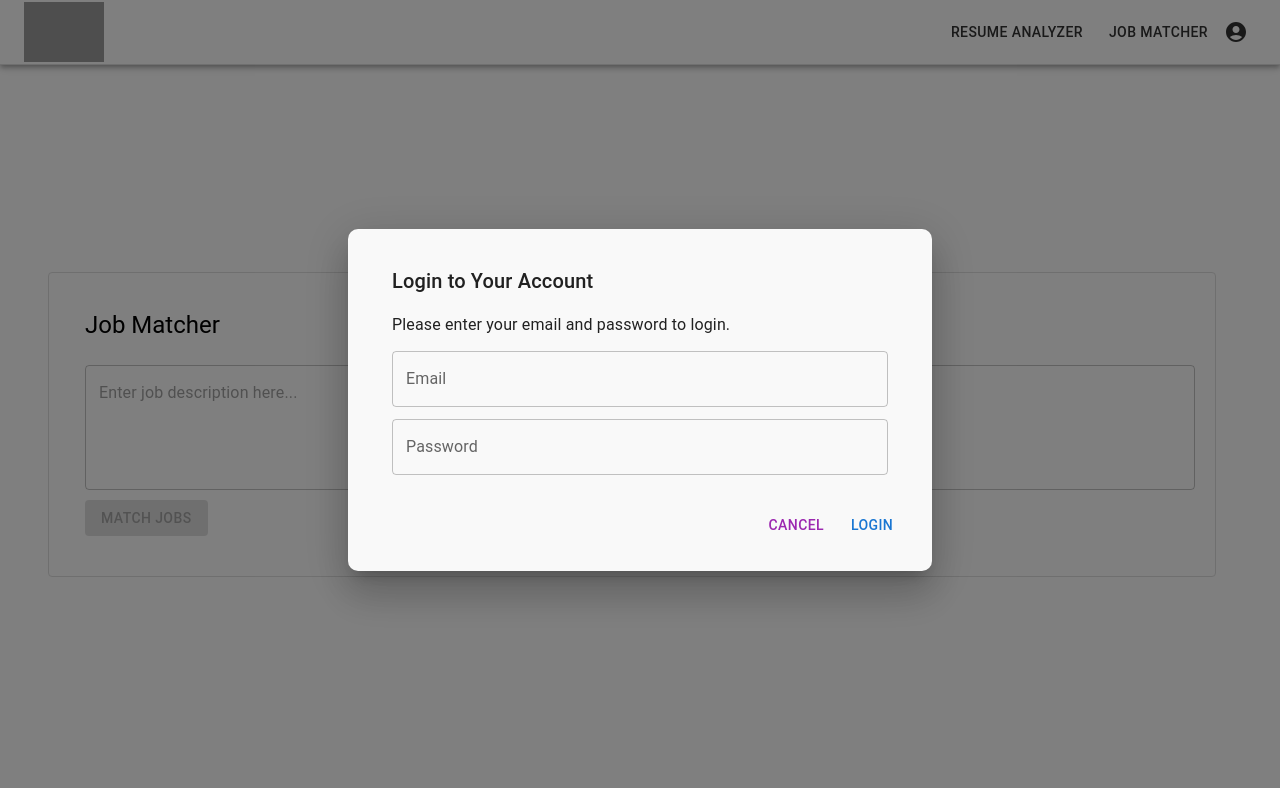
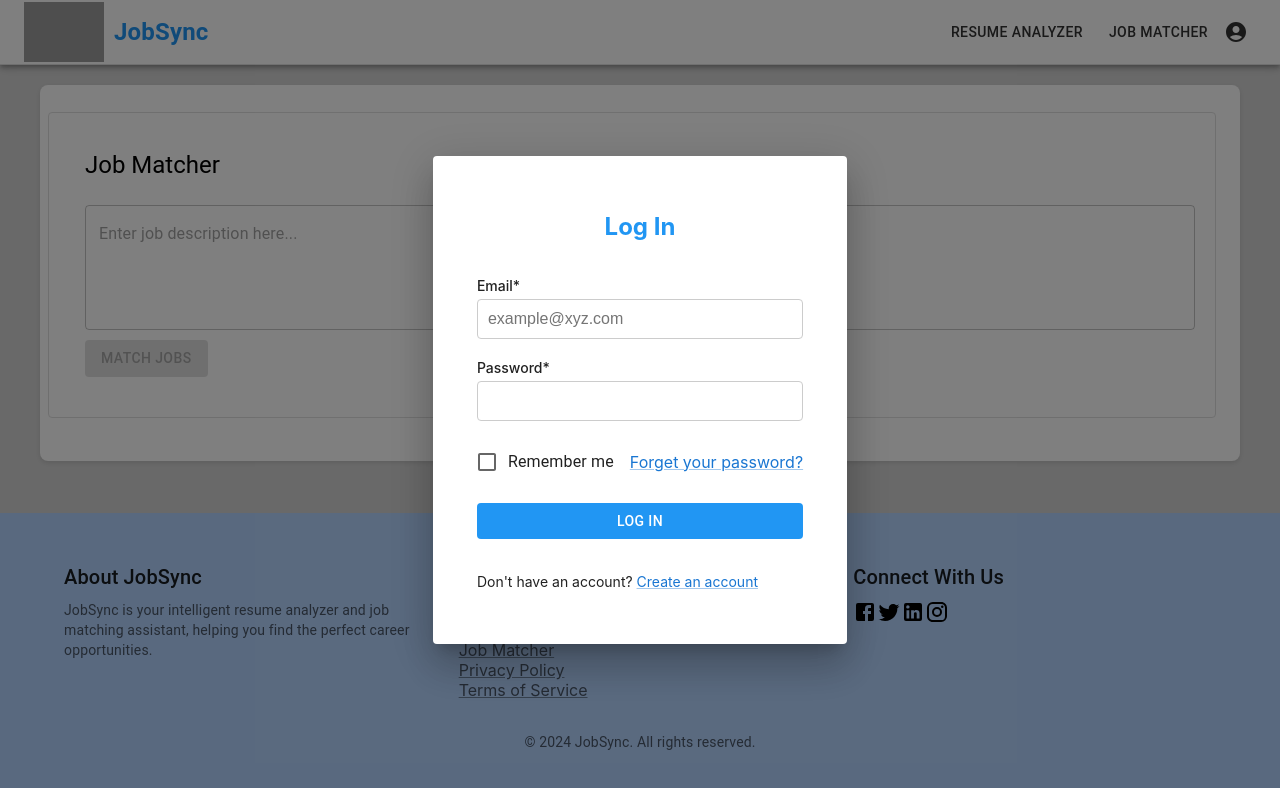
Before and after one commit to Notsnpr/fdh, a React (Create React App) app: page /job-matcher in a window 1280 px wide. Both pictures are taken after a click on the button 1236 px from the left and 32 px from the top of the page. Shown: the top 788 px of the page. Built offline with nearby package versions, Linux system fonts and the light colour scheme; grey boxes are pictures that could not be loaded.

Commit message:
added new log in, and added colors(will be decided better latter)

```diff
--- a/src/App.css
+++ b/src/App.css
@@ -1,3 +1,9 @@
+body {
+  background-color: #D3D3D3;
+  margin: 0;
+  padding: 0;
+}
+
 .app {
   min-height: 100vh;
   display: flex;
@@ -41,6 +47,10 @@
   flex-direction: column;
   align-items: center;
   justify-content: center;
+  background-color: #ffffff;
+  margin: 20px;
+  border-radius: 8px;
+  box-shadow: 0 2px 4px rgba(0, 0, 0, 0.1);
 }
 
 .mobile-menu-button {
@@ -66,6 +76,7 @@
 
   .main-content {
     padding: 10px;
+    margin: 10px;
   }
 }
 
--- a/src/App.js
+++ b/src/App.js
@@ -5,6 +5,7 @@ import { AccountCircle, Menu as MenuIcon } from '@mui/icons-material';
 import ResumeAnalyzer from './Components/ResumeAnalyzer';
 import JobMatcher from './Components/JobMatcher';
 import LoginDialog from './Components/LoginDialog';
+import Footer from './Components/Footer';
 import './App.css';
 
 const Home = () => (
@@ -55,6 +56,7 @@ export default function App() {
               <img src="https://fdh-logo.s3.us-east-2.amazonaws.com/JobSyncCorner.png" alt="JobSync Logo" className="logo" />
             </Link>
             <Typography variant="h6" component="div" className="app-title">
+              JobSync
             </Typography>
             <nav className="nav-links desktop-nav">
               <Button color="inherit" component={Link} to="/resume-analyzer">Resume Analyzer</Button>
@@ -117,6 +119,8 @@ export default function App() {
             <Route path="/job-matcher" element={<JobMatcher />} />
           </Routes>
         </Container>
+
+        <Footer />
       </div>
     </Router>
   );
--- /dev/null
+++ b/src/Components/Footer.css
@@ -0,0 +1,15 @@
+.footer {
+    background-color: #B4D4FF;
+    padding: 3rem 0;
+    margin-top: 2rem;
+  }
+
+  .social-icon {
+    margin-right: 1rem;
+  }
+
+  @media (max-width: 600px) {
+    .footer {
+      padding: 2rem 0;
+    }
+  }
--- /dev/null
+++ b/src/Components/Footer.jsx
@@ -0,0 +1,55 @@
+import React from 'react';
+import { Container, Grid, Typography, Link } from '@mui/material';
+import { Facebook, Twitter, LinkedIn, Instagram } from '@mui/icons-material';
+import './Footer.css';
+
+const Footer = () => {
+  return (
+    <footer className="footer">
+      <Container maxWidth="lg">
+        <Grid container spacing={4}>
+          <Grid item xs={12} sm={4}>
+            <Typography variant="h6" color="textPrimary" gutterBottom>
+              About JobSync
+            </Typography>
+            <Typography variant="body2" color="textSecondary">
+              JobSync is your intelligent resume analyzer and job matching assistant, helping you find the perfect career opportunities.
+            </Typography>
+          </Grid>
+          <Grid item xs={12} sm={4}>
+            <Typography variant="h6" color="textPrimary" gutterBottom>
+              Quick Links
+            </Typography>
+            <Link href="/" color="textSecondary" display="block">Home</Link>
+            <Link href="/resume-analyzer" color="textSecondary" display="block">Resume Analyzer</Link>
+            <Link href="/job-matcher" color="textSecondary" display="block">Job Matcher</Link>
+            <Link href="#" color="textSecondary" display="block">Privacy Policy</Link>
+            <Link href="#" color="textSecondary" display="block">Terms of Service</Link>
+          </Grid>
+          <Grid item xs={12} sm={4}>
+            <Typography variant="h6" color="textPrimary" gutterBottom>
+              Connect With Us
+            </Typography>
+            <Link href="#" color="inherit" className="social-icon">
+              <Facebook />
+            </Link>
+            <Link href="#" color="inherit" className="social-icon">
+              <Twitter />
+            </Link>
+            <Link href="#" color="inherit" className="social-icon">
+              <LinkedIn />
+            </Link>
+            <Link href="#" color="inherit" className="social-icon">
+              <Instagram />
+            </Link>
+          </Grid>
+        </Grid>
+        <Typography variant="body2" color="textSecondary" align="center" style={{ marginTop: '2rem' }}>
+          © {new Date().getFullYear()} JobSync. All rights reserved.
+        </Typography>
+      </Container>
+    </footer>
+  );
+};
+
+export default Footer;
--- a/src/Components/LoginDialog.css
+++ b/src/Components/LoginDialog.css
@@ -1,22 +1,58 @@
 .login-dialog .MuiDialog-paper {
-    border-radius: 10px;
   padding: 20px;
-    background-color: #f9f9f9;
+  min-width: 300px;
 }
 
-  .login-input {
-    margin-bottom: 15px;
+.form-container {
+  display: flex;
+  flex-direction: column;
+  gap: 20px;
 }
 
-  .cancel-btn {
-    color: red;
+.form-title {
+  font-size: 24px;
+  font-weight: bold;
+  text-align: center;
+  color: #2196f3;
 }
 
-  .login-btn {
-    background-color: #4CAF50;
-    color: white;
+.input-container {
+  display: flex;
+  flex-direction: column;
+  gap: 5px;
 }
 
-  .login-btn:hover {
-    background-color: #45a049;
+.input-container label {
+  font-size: 14px;
+  font-weight: 500;
 }
+
+.input-container input {
+  padding: 10px;
+  border: 1px solid #ccc;
+  border-radius: 4px;
+  font-size: 16px;
+}
+
+.forget-password {
+  display: flex;
+  justify-content: space-between;
+  align-items: center;
+}
+
+.text-medium {
+  font-size: 14px;
+}
+
+.primary {
+  color: #2196f3;
+}
+
+.btn-primary {
+  background-color: #2196f3 !important;
+  color: white !important;
+}
+
+.btn-primary:hover {
+  background-color: #1976d2 !important;
+}
--- a/src/Components/LoginDialog.jsx
+++ b/src/Components/LoginDialog.jsx
@@ -1,52 +1,74 @@
 import React, { useState } from 'react';
-import { Dialog, DialogTitle, DialogContent, DialogActions, Button, TextField, Typography } from '@mui/material';
-import './LoginDialog.css'
+import { Dialog, DialogContent, Button, Checkbox, FormControlLabel, Link } from '@mui/material';
+import './LoginDialog.css';
 
-export default function LoginDialog({ open, onClose, onLoginSuccess }) { //Added onLoginSuccess
+export default function LoginDialog({ open, onClose, onLoginSuccess }) {
   const [email, setEmail] = useState('');
   const [password, setPassword] = useState('');
+  const [rememberMe, setRememberMe] = useState(false);
 
-  const handleLogin = () => {
-    console.log('Logging in with:', { email, password });
-    onLoginSuccess(); //Notify that the user has logged in
+  const handleLogin = (e) => {
+    e.preventDefault();
+    console.log('Logging in with:', { email, password, rememberMe });
+    onLoginSuccess();
     onClose();
   };
 
-
   return (
     <Dialog open={open} onClose={onClose} className="login-dialog">
-      <DialogTitle>Login to Your Account</DialogTitle>
       <DialogContent>
-        <Typography variant="body1" gutterBottom>
-          Please enter your email and password to login.
-        </Typography>
-        <TextField
-          label="Email"
+        <form className="form-container" onSubmit={handleLogin}>
+          <h1 className="form-title primary">Log In</h1>
+          <div className="input-container">
+            <label htmlFor="email">Email*</label>
+            <input
+              required
               type="email"
-          fullWidth
-          variant="outlined"
-          margin="dense"
+              name="email"
+              id="email"
+              placeholder="example@xyz.com"
               value={email}
               onChange={(e) => setEmail(e.target.value)}
             />
-        <TextField
-          label="Password"
+          </div>
+          <div className="input-container">
+            <label htmlFor="password">Password*</label>
+            <input
+              required
               type="password"
-          fullWidth
-          variant="outlined"
-          margin="dense"
+              name="password"
+              id="password"
               value={password}
               onChange={(e) => setPassword(e.target.value)}
             />
+          </div>
+          <div className="forget-password flex-row">
+            <FormControlLabel
+              control={
+                <Checkbox
+                  checked={rememberMe}
+                  onChange={(e) => setRememberMe(e.target.checked)}
+                  name="remember-me"
+                  color="primary"
+                />
+              }
+              label="Remember me"
+            />
+            <Link href="#" className="text-medium primary">
+              Forget your password?
+            </Link>
+          </div>
+          <Button type="submit" className="btn btn-primary" fullWidth>
+            Log In
+          </Button>
+          <p className="text-medium">
+            Don't have an account?{' '}
+            <Link href="#" className="text-medium primary">
+              Create an account
+            </Link>
+          </p>
+        </form>
       </DialogContent>
-      <DialogActions>
-        <Button onClick={onClose} color="secondary">
-          Cancel
-        </Button>
-        <Button onClick={handleLogin} color="primary">
-          Login
-        </Button>
-      </DialogActions>
     </Dialog>
   );
 }
```
Lines whose indentation alone changed are shown as unchanged.
